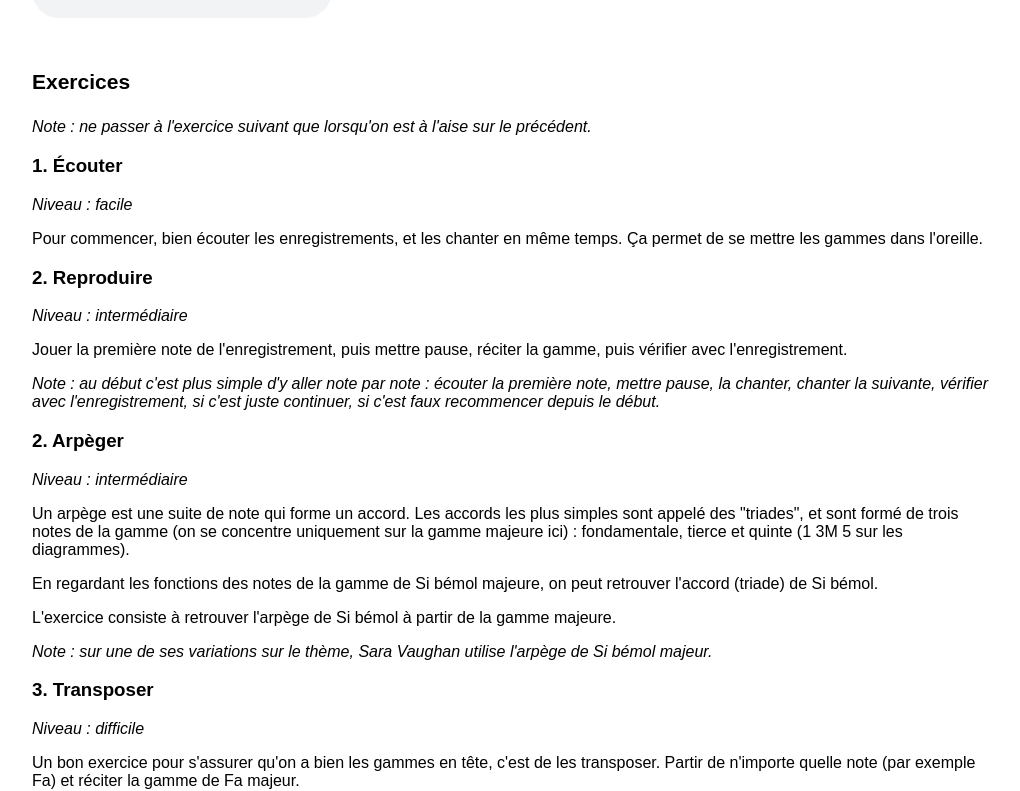
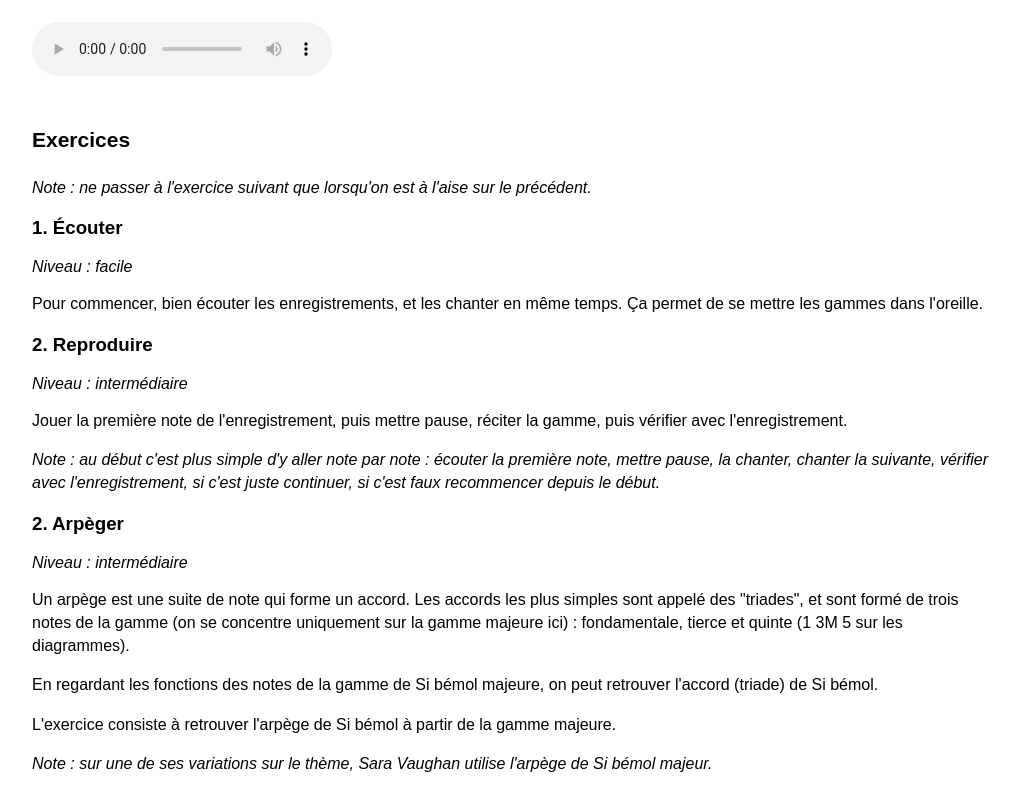
Before and after one commit to kimlai/i-got-rhythm, a React (Create React App) app: page / in a window 1280 px wide. Shown: the part 1376-2167 px from the top of the page, without its empty margins (128-1148 px from the left). Built offline with nearby package versions, Linux system fonts and the light colour scheme.

Commit message:
Better line height for content

```diff
--- a/src/App.css
+++ b/src/App.css
@@ -14,6 +14,11 @@ h2 {
     font-size: 21px;
     margin-top: 48px;
     margin-bottom: 24px;
+}
+
+p,
+li {
+    line-height: 1.45;
 }
 
 .scale {
--- a/src/App.js
+++ b/src/App.js
@@ -89,7 +89,11 @@ class App extends Component {
                 <Scale scale={blues} highlights={['E']} />
                 <audio src={BbBluesScale} controls />
                 <h2>Exercices</h2>
-                <em>Note : ne passer à l'exercice suivant que lorsqu'on est à l'aise sur le précédent.</em>
+                <p>
+                    <em>
+                        Note : ne passer à l'exercice suivant que lorsqu'on est à l'aise sur le précédent.
+                    </em>
+                </p>
                 <h3>1. Écouter</h3>
                 <em>Niveau : facile</em>
                 <p>
@@ -102,11 +106,13 @@ class App extends Component {
                     Jouer la première note de l'enregistrement, puis mettre pause, réciter la gamme,
                     puis vérifier avec l'enregistrement.
                 </p>
+                <p>
                     <em>
                         Note : au début c'est plus simple d'y aller note par note : écouter la première note,
                         mettre pause, la chanter, chanter la suivante, vérifier avec l'enregistrement,
                         si c'est juste continuer, si c'est faux recommencer depuis le début.
                     </em>
+                </p>
                 <h3>2. Arpèger</h3>
                 <em>Niveau : intermédiaire</em>
                 <p>
@@ -122,10 +128,12 @@ class App extends Component {
                 <p>
                     L'exercice consiste à retrouver l'arpège de Si bémol à partir de la gamme majeure.
                 </p>
+                <p>
                     <em>
                         Note : sur une de ses variations sur le thème, Sara Vaughan utilise l'arpège
                         de Si bémol majeur.
                     </em>
+                </p>
                 <h3>3. Transposer</h3>
                 <em>Niveau : difficile</em>
                 <p>
```
Lines whose indentation alone changed are shown as unchanged.
